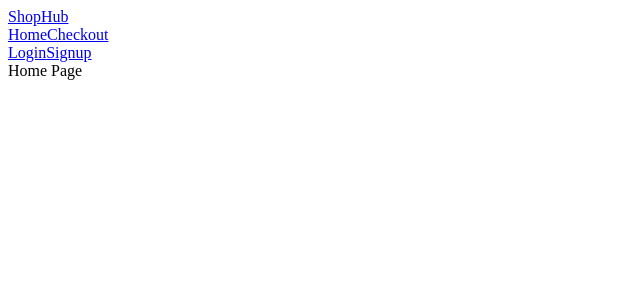
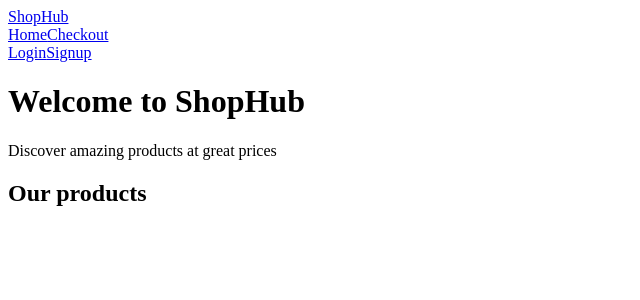
Before and after one commit to hiuriselzler/projetoEcommerce, a React (Vite) app in the folder projetoEcommerce/: page / in a window 1280 px wide. Shown: the top 300 px of the page, without its empty margins (0-640 px from the left). Built offline with nearby package versions, Linux system fonts and the light colour scheme.

Commit message:
add new div to function Home

```diff
--- a/projetoEcommerce/src/pages/Home.jsx
+++ b/projetoEcommerce/src/pages/Home.jsx
@@ -2,5 +2,19 @@
 
 
 export default function Home(){
-    return <div>Home Page</div>
+    return(
+     <div className="page">
+        <div className="home-hero">
+            <h1 className="home-title">
+                Welcome to ShopHub
+            </h1>
+            <p>
+                Discover amazing products at great prices
+            </p>
+        </div>
+        <div className="container">
+            <h2 className="page-title">Our products</h2>
+        </div>
+    </div>
+    );
 }
```
